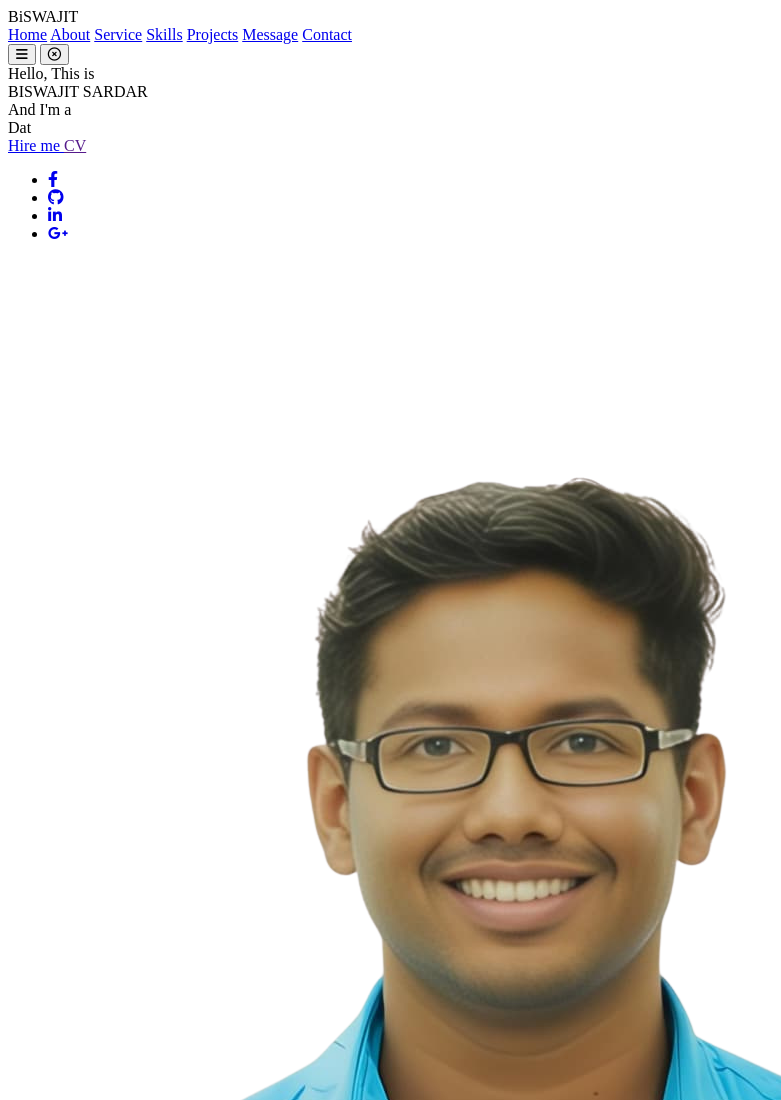
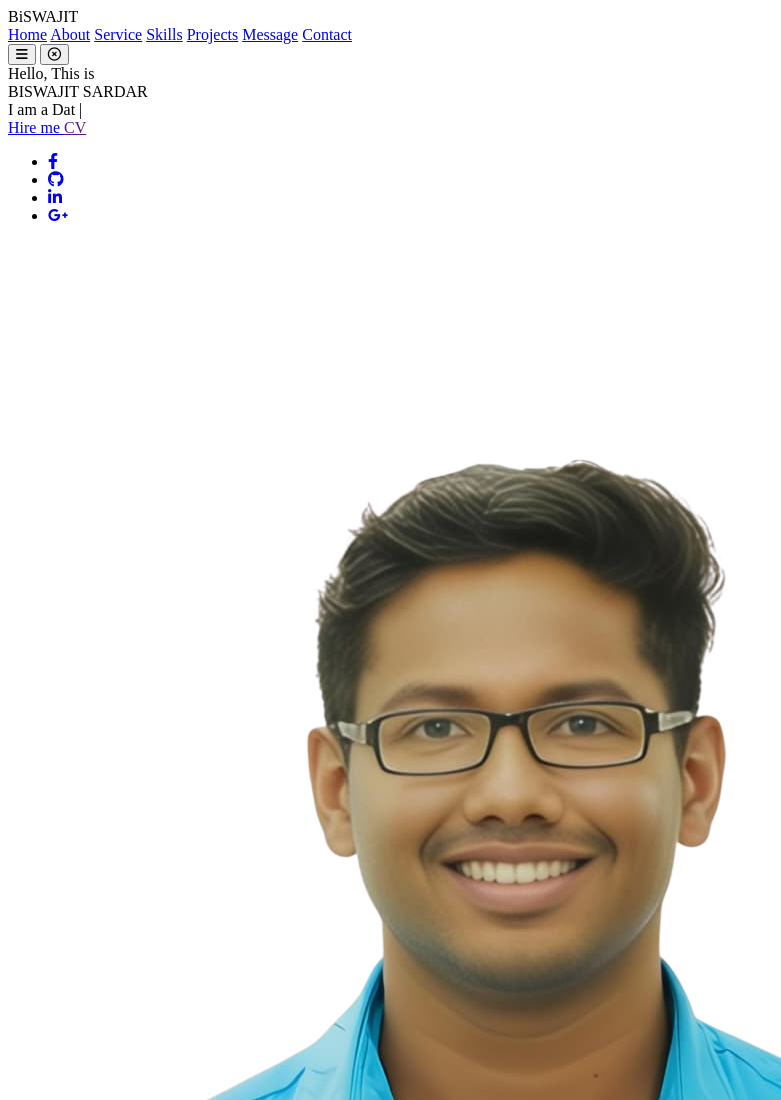
Before and after one commit to Biswajit-Sardar/Update-portfolio, a plain HTML site: page index.html in a window 1280 px wide. Shown: the top 1100 px of the page, without its empty margins (0-781 px from the left). Drawn offline with Linux system fonts and the light colour scheme.

Commit message:
Update introduction text and enhance typing effect in the main section

```diff
--- a/index.html
+++ b/index.html
@@ -35,9 +35,9 @@
             <div class="box1">Hello, This is</div>
             <div class="box2">BISWAJIT SARDAR</div>
             <div class="box3">
-                <span class="box31">And I'm a</span>
-                <div class="box32" id="typed-text">
-
+                <span class="text-white">I am a </span>
+                <span id="typed-text" class="text-purple-700"></span>
+                <span id="cursor" class="blinking-cursor text-purple-700">|</span>
                 </div>
             </div>
             <div class="link">
```
